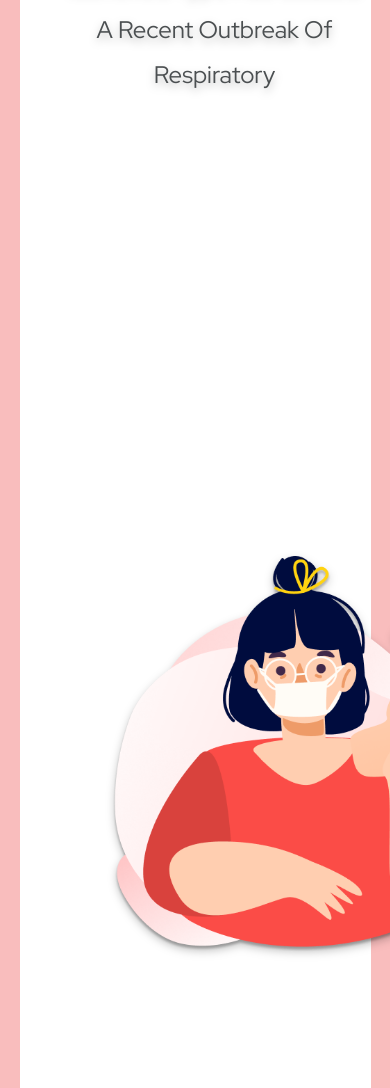
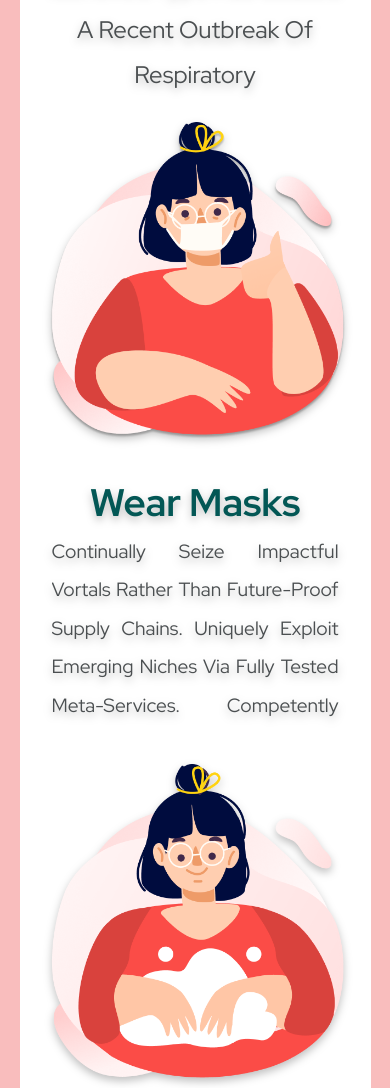
Before and after one commit to SeGeGha/covid19-helper, a website built with webpack: page public/index.html in a window 390 px wide. Shown: the part 4920-6008 px from the top of the page. Built offline with nearby package versions, Linux system fonts and the light colour scheme.

Commit message:
style: add responsive for prevention section

```diff
--- a/src/scss/components/preventions-block.scss
+++ b/src/scss/components/preventions-block.scss
@@ -15,17 +15,63 @@
       }
 
       &__description {
+        max-height: 400px;
         font-size: 1.2rem;
         line-height: 200%;
         text-align: justify;
+        overflow: auto;
       }
     }
 
     &__image {
-      height: 400px;
+      width: 40%;
       order: 1;
     }
 
+    &:not(:last-child) {
+      margin-bottom: 2em;
+    }
+  }
+}
+
+@media (max-width: 767px) {
+
+  .preventions-box {
+
+    &__item {
+      flex-direction: column;
+      justify-content: center;
+      padding: 0;
+
+      &__image,
+      &__message {
+        min-width: 310px;
+      }
+
+      &__image {
+        margin-bottom: 2em;
+      }
+
+      &__message {
+        width: 100%;
+        margin-bottom: 2em;
+        padding: 0 2em;
+        text-align: center;
+
+        &:last-child {
+          margin-bottom: 0;
+        }
+
+        &__description {
+          max-height: 200px;
+        }
+      }
+    }
+  }
+}
+
+@media (min-width: 768px) {
+  .preventions-box__item {
     &:nth-child(2n + 2) {
 
       img {
--- a/src/scss/layout/prevention.scss
+++ b/src/scss/layout/prevention.scss
@@ -2,3 +2,11 @@
   filter: $drop-shadow;
   padding: 3rem 2.5rem 1rem;
 }
+
+@media (max-width: 767px) {
+
+  #prevention {
+    padding-right: 0;
+    padding-left: 0;
+  }
+}
```
Also changed, not shown: src/assets/img/avoid-girl.png.
